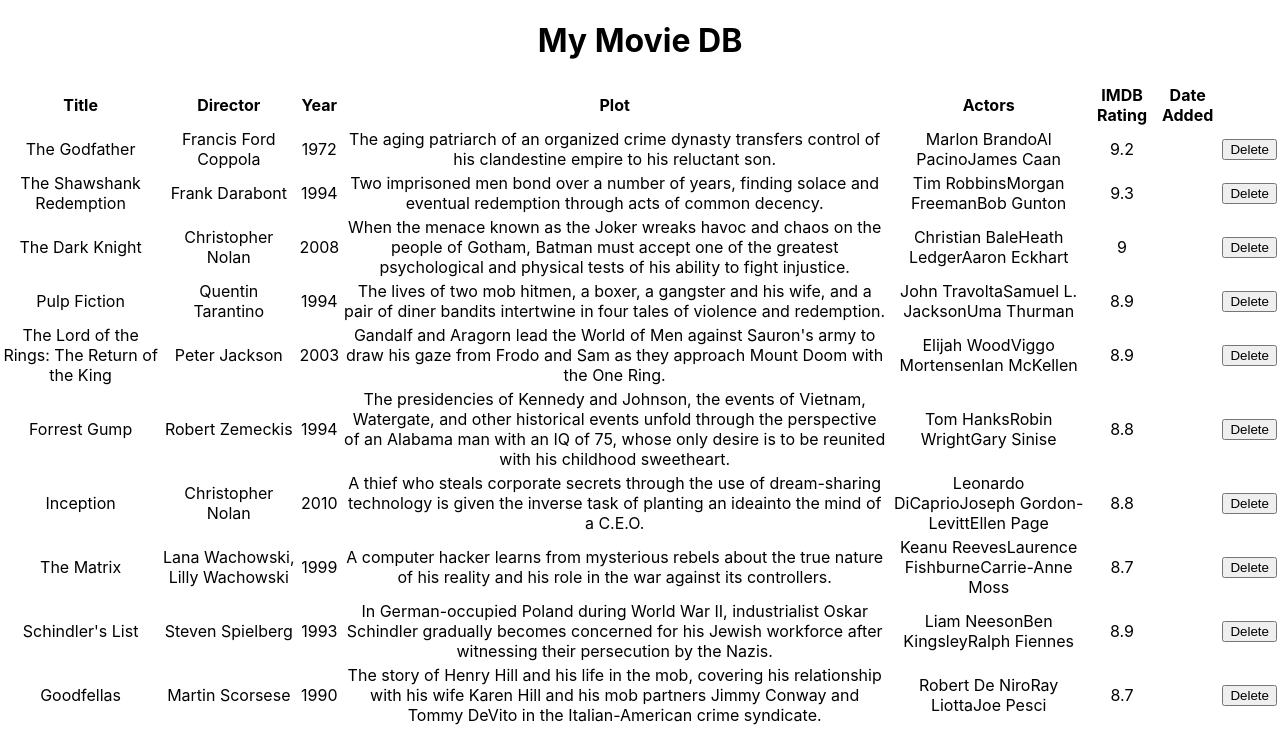
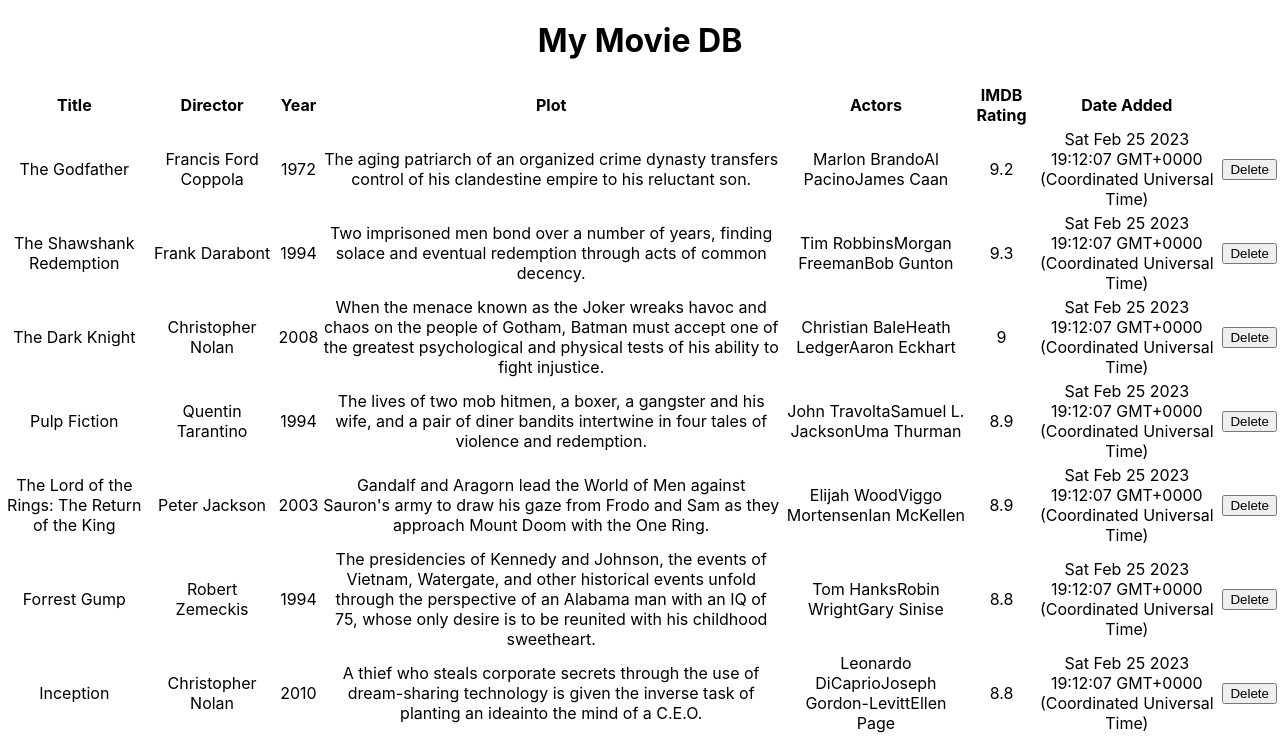
Before and after one commit to efmorales/ReactIntroForm, a React (Create React App) app: page / in a window 1280 px wide. Shown: the top 739 px of the page. Built offline with nearby package versions, Linux system fonts and the light colour scheme.

Commit message:
fixed an issue with the database and the dateAdded key not displaying correctly. Also created the folder db to store the movies.js file

```diff
--- a/src/App.js
+++ b/src/App.js
@@ -2,115 +2,14 @@
 import './App.css';
 import MovieForm from './components/MovieForm';
 import Table from './components/Table';
+import movieDB from './db/movies';
 
 // create a simple component called MovieForm
 
 
 class App extends Component {
-  state = {
-    movies: [
-      {
-        title: "The Godfather",
-        actors: ["Marlon Brando", "Al Pacino", "James Caan"],
-        plot: "The aging patriarch of an organized crime dynasty transfers control of his clandestine empire to his reluctant son.",
-        genre: "Crime, Drama",
-        imdbRating: 9.2,
-        director: "Francis Ford Coppola",
-        year: 1972,
-        // dateAdded: new Date(),
-      },
-      {
-        title: "The Shawshank Redemption",
-        actors: ["Tim Robbins", "Morgan Freeman", "Bob Gunton"],
-        plot: "Two imprisoned men bond over a number of years, finding solace and eventual redemption through acts of common decency.",
-        genre: "Drama",
-        imdbRating: 9.3,
-        director: "Frank Darabont",
-        year: 1994,
-        // dateAdded: new Date(),
-      },
-      {
-        title: "The Dark Knight",
-        actors: ["Christian Bale", "Heath Ledger", "Aaron Eckhart"],
-        plot: "When the menace known as the Joker wreaks havoc and chaos on the people of Gotham, Batman must accept one of the greatest psychological and physical tests of his ability to fight injustice.",
-        genre: "Action, Crime, Drama",
-        imdbRating: 9.0,
-        director: "Christopher Nolan",
-        year: 2008,
-        // dateAdded: new Date(),
-      },
-      {
-        title: "Pulp Fiction",
-        actors: ["John Travolta", "Samuel L. Jackson", "Uma Thurman"],
-        plot: "The lives of two mob hitmen, a boxer, a gangster and his wife, and a pair of diner bandits intertwine in four tales of violence and redemption.",
-        genre: "Crime, Drama",
-        imdbRating: 8.9,
-        director: "Quentin Tarantino",
-        year: 1994,
-        // dateAdded: new Date(),
-      },
-      {
-        title: "The Lord of the Rings: The Return of the King",
-        actors: ["Elijah Wood", "Viggo Mortensen", "Ian McKellen"],
-        plot: "Gandalf and Aragorn lead the World of Men against Sauron's army to draw his gaze from Frodo and Sam as they approach Mount Doom with the One Ring.",
-        genre: "Action, Adventure, Drama",
-        imdbRating: 8.9,
-        director: "Peter Jackson",
-        year: 2003,
-        // dateAdded: new Date(),
-      },
-      {
-        title: "Forrest Gump",
-        actors: ["Tom Hanks", "Robin Wright", "Gary Sinise"],
-        plot: "The presidencies of Kennedy and Johnson, the events of Vietnam, Watergate, and other historical events unfold through the perspective of an Alabama man with an IQ of 75, whose only desire is to be reunited with his childhood sweetheart.",
-        genre: "Drama, Romance",
-        imdbRating: 8.8,
-        director: "Robert Zemeckis",
-        year: 1994,
-        // dateAdded: new Date(),
-      },
-      {
-        title: "Inception",
-        actors: ["Leonardo DiCaprio", "Joseph Gordon-Levitt", "Ellen Page"],
-        plot: "A thief who steals corporate secrets through the use of dream-sharing technology is given the inverse task of planting an ideainto the mind of a C.E.O.",
-        genre: "Action, Adventure, Sci-Fi",
-        imdbRating: 8.8,
-        director: "Christopher Nolan",
-        year: 2010,
-        // dateAdded: new Date(),
-      },
-      {
-        title: "The Matrix",
-        actors: ["Keanu Reeves", "Laurence Fishburne", "Carrie-Anne Moss"],
-        plot: "A computer hacker learns from mysterious rebels about the true nature of his reality and his role in the war against its controllers.",
-        genre: "Action, Sci-Fi",
-        imdbRating: 8.7,
-        director: "Lana Wachowski, Lilly Wachowski",
-        year: 1999,
-        // dateAdded: new Date(),
-      },
-      {
-        title: "Schindler's List",
-        actors: ["Liam Neeson", "Ben Kingsley", "Ralph Fiennes"],
-        plot: "In German-occupied Poland during World War II, industrialist Oskar Schindler gradually becomes concerned for his Jewish workforce after witnessing their persecution by the Nazis.",
-        genre: "Biography, Drama, History",
-        imdbRating: 8.9,
-        director: "Steven Spielberg",
-        year: 1993,
-        // dateAdded: new Date(),
-      },
-      {
-        title: "Goodfellas",
-        actors: ["Robert De Niro", "Ray Liotta", "Joe Pesci"],
-        plot: "The story of Henry Hill and his life in the mob, covering his relationship with his wife Karen Hill and his mob partners Jimmy Conway and Tommy DeVito in the Italian-American crime syndicate.",
-        genre: "Crime, Drama",
-        imdbRating: 8.7,
-        director: "Martin Scorsese",
-        year: 1990,
-        // dateAdded: new Date(),
-      },
-    ]
-  }
+
+  state = movieDB;
 
   // add Movie
   addMovie = (movie) => {
@@ -125,7 +24,6 @@
     this.setState({ movies });
   }
 
-
   render() {
     return (
       <div className="App">
--- a/src/components/MovieForm.js
+++ b/src/components/MovieForm.js
@@ -24,7 +24,7 @@
             actors: '',
             imdbRating: '',
             year: '',
-            dateAdded: ''
+            dateAdded: `${new Date().getMonth() + 1}/${new Date().getDate()}/${new Date().getFullYear()}`
         }
         this.state = this.initialState;
 
@@ -78,6 +78,7 @@
                     IMDB Rating:
                     <input type="text" name="imdbRating" className="imdbRatingInput" value={this.state.imdbRating} onChange={this.handleChange} />
                 </label>
+
                 <input type="submit" value="Submit" />
             </form>
         )
--- /dev/null
+++ b/src/db/movies.js
@@ -0,0 +1,106 @@
+let movieDB = {
+    movies: [
+      {
+        title: "The Godfather",
+        actors: ["Marlon Brando", "Al Pacino", "James Caan"],
+        plot: "The aging patriarch of an organized crime dynasty transfers control of his clandestine empire to his reluctant son.",
+        genre: "Crime, Drama",
+        imdbRating: 9.2,
+        director: "Francis Ford Coppola",
+        year: 1972,
+        dateAdded: `${new Date()}`,
+      },
+      {
+        title: "The Shawshank Redemption",
+        actors: ["Tim Robbins", "Morgan Freeman", "Bob Gunton"],
+        plot: "Two imprisoned men bond over a number of years, finding solace and eventual redemption through acts of common decency.",
+        genre: "Drama",
+        imdbRating: 9.3,
+        director: "Frank Darabont",
+        year: 1994,
+        dateAdded: `${new Date()}`,
+      },
+      {
+        title: "The Dark Knight",
+        actors: ["Christian Bale", "Heath Ledger", "Aaron Eckhart"],
+        plot: "When the menace known as the Joker wreaks havoc and chaos on the people of Gotham, Batman must accept one of the greatest psychological and physical tests of his ability to fight injustice.",
+        genre: "Action, Crime, Drama",
+        imdbRating: 9.0,
+        director: "Christopher Nolan",
+        year: 2008,
+        dateAdded: `${new Date()}`,
+      },
+      {
+        title: "Pulp Fiction",
+        actors: ["John Travolta", "Samuel L. Jackson", "Uma Thurman"],
+        plot: "The lives of two mob hitmen, a boxer, a gangster and his wife, and a pair of diner bandits intertwine in four tales of violence and redemption.",
+        genre: "Crime, Drama",
+        imdbRating: 8.9,
+        director: "Quentin Tarantino",
+        year: 1994,
+        dateAdded: `${new Date()}`,
+      },
+      {
+        title: "The Lord of the Rings: The Return of the King",
+        actors: ["Elijah Wood", "Viggo Mortensen", "Ian McKellen"],
+        plot: "Gandalf and Aragorn lead the World of Men against Sauron's army to draw his gaze from Frodo and Sam as they approach Mount Doom with the One Ring.",
+        genre: "Action, Adventure, Drama",
+        imdbRating: 8.9,
+        director: "Peter Jackson",
+        year: 2003,
+        dateAdded: `${new Date()}`,
+      },
+      {
+        title: "Forrest Gump",
+        actors: ["Tom Hanks", "Robin Wright", "Gary Sinise"],
+        plot: "The presidencies of Kennedy and Johnson, the events of Vietnam, Watergate, and other historical events unfold through the perspective of an Alabama man with an IQ of 75, whose only desire is to be reunited with his childhood sweetheart.",
+        genre: "Drama, Romance",
+        imdbRating: 8.8,
+        director: "Robert Zemeckis",
+        year: 1994,
+        dateAdded: `${new Date()}`,
+      },
+      {
+        title: "Inception",
+        actors: ["Leonardo DiCaprio", "Joseph Gordon-Levitt", "Ellen Page"],
+        plot: "A thief who steals corporate secrets through the use of dream-sharing technology is given the inverse task of planting an ideainto the mind of a C.E.O.",
+        genre: "Action, Adventure, Sci-Fi",
+        imdbRating: 8.8,
+        director: "Christopher Nolan",
+        year: 2010,
+        dateAdded: `${new Date()}`,
+      },
+      {
+        title: "The Matrix",
+        actors: ["Keanu Reeves", "Laurence Fishburne", "Carrie-Anne Moss"],
+        plot: "A computer hacker learns from mysterious rebels about the true nature of his reality and his role in the war against its controllers.",
+        genre: "Action, Sci-Fi",
+        imdbRating: 8.7,
+        director: "Lana Wachowski, Lilly Wachowski",
+        year: 1999,
+        dateAdded: `${new Date()}`,
+      },
+      {
+        title: "Schindler's List",
+        actors: ["Liam Neeson", "Ben Kingsley", "Ralph Fiennes"],
+        plot: "In German-occupied Poland during World War II, industrialist Oskar Schindler gradually becomes concerned for his Jewish workforce after witnessing their persecution by the Nazis.",
+        genre: "Biography, Drama, History",
+        imdbRating: 8.9,
+        director: "Steven Spielberg",
+        year: 1993,
+        dateAdded: `${new Date()}`,
+      },
+      {
+        title: "Goodfellas",
+        actors: ["Robert De Niro", "Ray Liotta", "Joe Pesci"],
+        plot: "The story of Henry Hill and his life in the mob, covering his relationship with his wife Karen Hill and his mob partners Jimmy Conway and Tommy DeVito in the Italian-American crime syndicate.",
+        genre: "Crime, Drama",
+        imdbRating: 8.7,
+        director: "Martin Scorsese",
+        year: 1990,
+        dateAdded: `${new Date()}`,
+      },
+    ]
+  }
+
+module.exports = movieDB;
```
